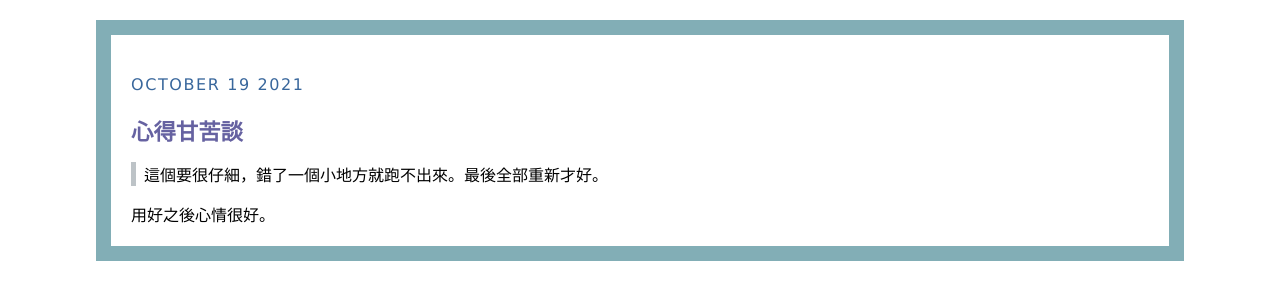
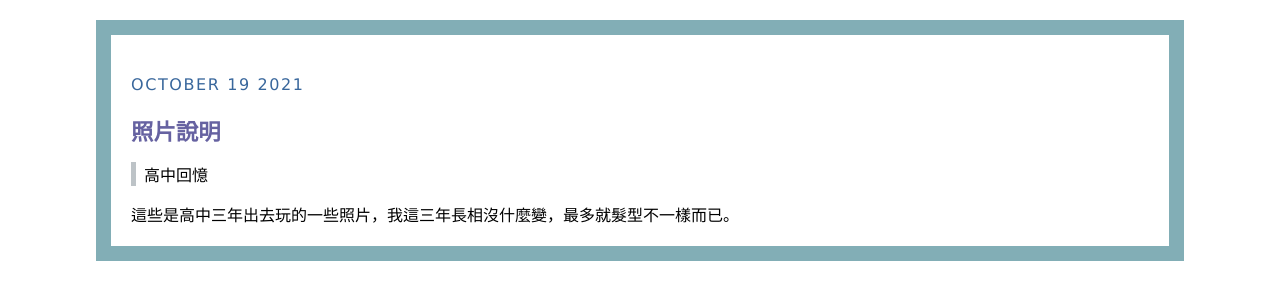
Before and after one commit to Wang-yuling/1101-classdemo-410411648, a plain HTML site: page w04/my_photo_gallery/blog2.html in a window 1280 px wide. Drawn offline with Linux system fonts and the light colour scheme.

Commit message:
add blog2

```diff
--- a/w04/my_photo_gallery/blog2.html
+++ b/w04/my_photo_gallery/blog2.html
@@ -47,13 +47,13 @@
 <div class="post">
 
 	<div class="date">October 19 2021</div>
-	<h2>心得甘苦談</h2>
+	<h2>照片說明</h2>
 
 	<p class="quote">
-	這個要很仔細，錯了一個小地方就跑不出來。最後全部重新才好。
+	高中回憶
 	</p>
 
-	<p class="post-info">用好之後心情很好。</p>
+	<p class="post-info">這些是高中三年出去玩的一些照片，我這三年長相沒什麼變，最多就髮型不一樣而已。</p>
 
 
 </div>
```
Also changed, not shown: w04/md/螢幕擷取畫面 2021-10-19 194722.png (added).
